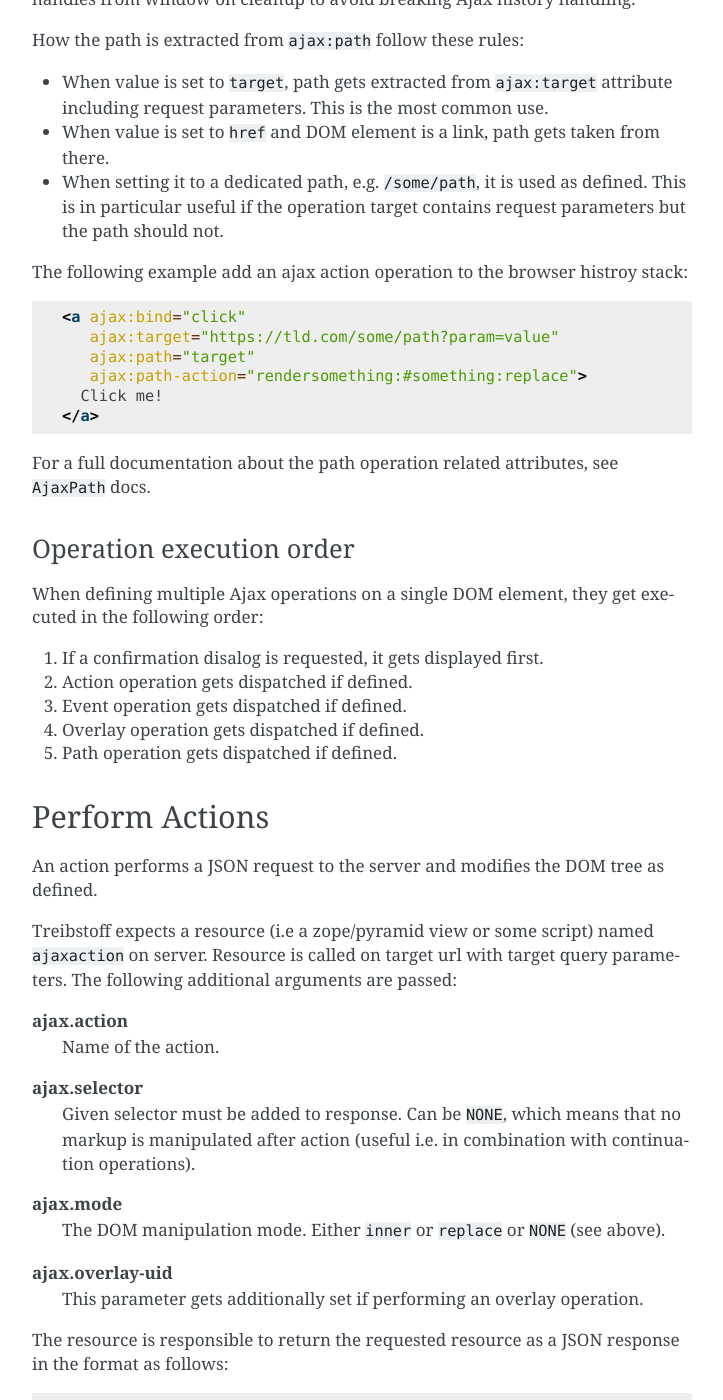
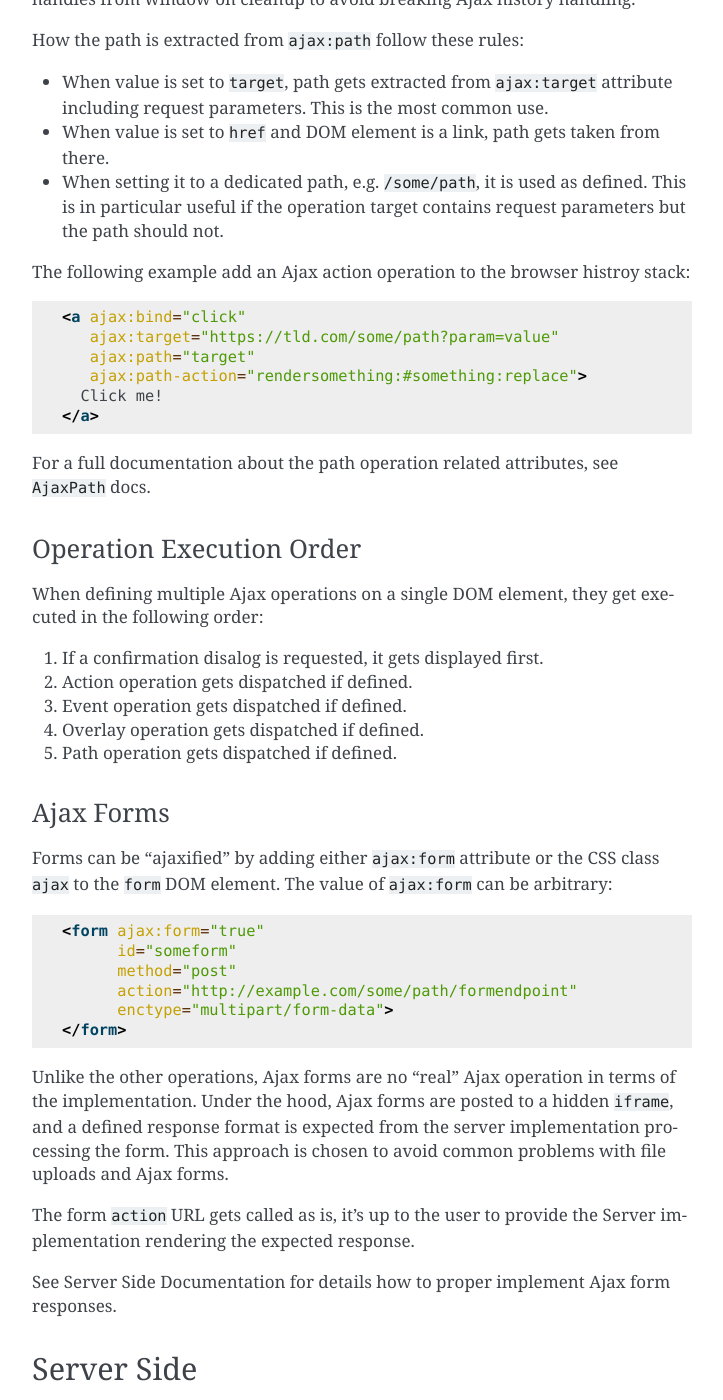
Before and after one commit to conestack/treibstoff, a Sphinx documentation site: the page built from docs/source/ajax.rst, in a window 1280 px wide and 1400 px high, scrolled down 3545 px. Shown: the whole window, without its empty margins (388-1111 px from the left). Built offline with Sphinx 7.4.7, drawn with Linux system fonts in a browser that asks for light colours; some of the changed text lies outside the part shown.

Commit message:
Ajax docs WIP

```diff
--- a/docs/source/ajax.rst
+++ b/docs/source/ajax.rst
@@ -198,7 +198,7 @@ How the path is extracted from ``ajax:path`` follow these rules:
   defined. This is in particular useful if the operation target contains
   request parameters but the path should not.
 
-The following example add an ajax action operation to the browser histroy stack:
+The following example add an Ajax action operation to the browser histroy stack:
 
 .. code-block:: html
 
@@ -213,7 +213,7 @@ For a full documentation about the path operation related attributes, see
 ``AjaxPath`` docs.
 
 
-Operation execution order
+Operation Execution Order
 ~~~~~~~~~~~~~~~~~~~~~~~~~
 
 When defining multiple Ajax operations on a single DOM element, they get
@@ -226,8 +226,40 @@ executed in the following order:
 5. Path operation gets dispatched if defined.
 
 
+Ajax Forms
+~~~~~~~~~~
+
+Forms can be "ajaxified" by adding either ``ajax:form`` attribute or the CSS
+class ``ajax`` to the ``form`` DOM element. The value of ``ajax:form`` can
+be arbitrary:
+
+.. code-block:: html
+
+    <form ajax:form="true"
+          id="someform"
+          method="post"
+          action="http://example.com/some/path/formendpoint"
+          enctype="multipart/form-data">
+    </form>
+
+Unlike the other operations, Ajax forms are no "real" Ajax operation in terms
+of the implementation. Under the hood, Ajax forms are posted to a hidden
+``iframe``, and a defined response format is expected from the server
+implementation processing the form. This approach is chosen to avoid common
+problems with file uploads and Ajax forms.
+
+The form ``action`` URL gets called as is, it's up to the user to provide the
+Server implementation rendering the expected response.
+
+See Server Side Documentation for details how to proper implement
+Ajax form responses.
+
+
+Server Side
+-----------
+
 Perform Actions
----------------
+~~~~~~~~~~~~~~~
 
 An action performs a JSON request to the server and modifies the DOM tree as
 defined.
@@ -349,19 +381,7 @@ actions and events, use this feature with care.
 
 
 Forms
------
-
-Forms must have ``ajax:form`` attribute or CSS class ``ajax``
-set in order to be handled:
-
-.. code-block:: html
-
-    <form ajax:form="True"
-          id="my_ajax_form"
-          method="post"
-          action="http://example.com/myformaction"
-          enctype="multipart/form-data">
-    </form>
+~~~~~
 
 Ajax form processing is done using a hidden iframe where the form gets
 triggered to. The server side must return a response in the following format:
```
